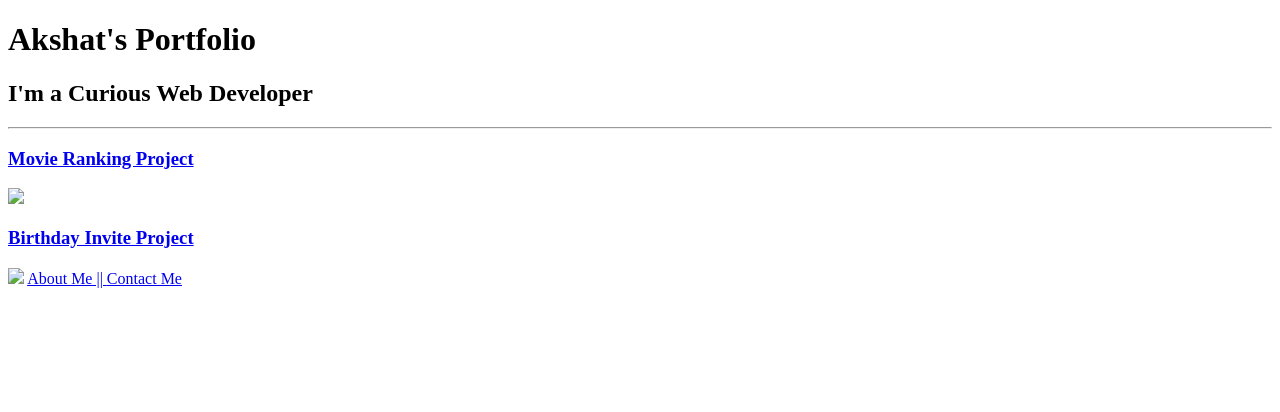
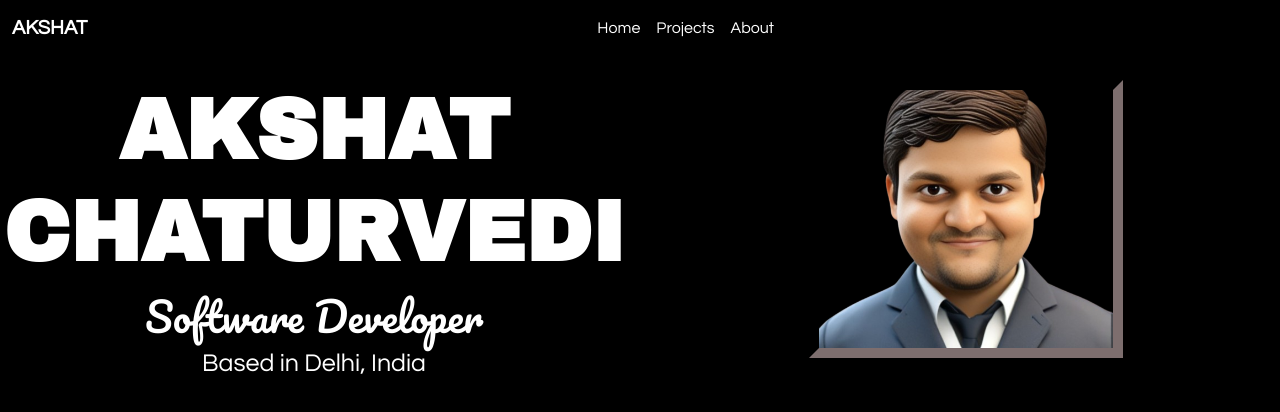
Before and after one commit to akshat4815/html-portfolio, a plain HTML site: page index.html in a window 1280 px wide. Drawn offline with nearby package versions, Linux system fonts and the light colour scheme.

Commit message:
Add files via upload

```diff
--- a/index.html
+++ b/index.html
@@ -1,23 +1,54 @@
 <!DOCTYPE html>
 <html lang="en">
+
 <head>
     <meta charset="UTF-8">
     <meta name="viewport" content="width=device-width, initial-scale=1.0">
-    <title>My Portfolio's</title>
+    <link href="https://cdn.jsdelivr.net/npm/bootstrap@5.3.3/dist/css/bootstrap.min.css" rel="stylesheet"
+        integrity="sha384-QWTKZyjpPEjISv5WaRU9OFeRpok6YctnYmDr5pNlyT2bRjXh0JMhjY6hW+ALEwIH" crossorigin="anonymous">
+    <script src="https://cdn.jsdelivr.net/npm/bootstrap@5.3.3/dist/js/bootstrap.bundle.min.js"
+        integrity="sha384-YvpcrYf0tY3lHB60NNkmXc5s9fDVZLESaAA55NDzOxhy9GkcIdslK1eN7N6jIeHz"
+        crossorigin="anonymous"></script>
+    <link rel="stylesheet" href="styles.css">
+    <link rel="preconnect" href="https://fonts.googleapis.com">
+    <link rel="preconnect" href="https://fonts.gstatic.com" crossorigin>
+    <link href="https://fonts.googleapis.com/css2?family=Archivo+Black&family=Pacifico&family=Questrial&display=swap" rel="stylesheet">
+    <title>Akshat</title>
 </head>
+
 <body>
-    <h1>Akshat's Portfolio</h1>
-    <h2>I'm a Curious Web Developer</h2>
-    <hr />
-    <a href="../2.4 Movie Ranking Project/index.html"><h3>Movie Ranking Project</h3></a>
-    <img src="../4.3 HTML Porfolio Project/assets/images/movie-ranking.png" height="300">
-    <a href="../3.4 Birthday Invite Project/index.html"><h3>Birthday Invite Project</h3></a>
-    <img src="../4.3 HTML Porfolio Project/assets/images/birthday-invite.png" height="300">
-
-
-    <a href="../4.1 Webpages/public/about.html">About Me || </a>
-    <a href="../4.1 Webpages/public/contact.html">Contact Me</a>
-
+    <div class="fluid-container">
+        <nav class="navbar navbar-expand-md">
+            <div class="container-fluid">
+                <a class="navbar-brand fw-bold" href="#">AKSHAT</a>
+                <button class="navbar-toggler" type="button" data-bs-toggle="collapse"
+                    data-bs-target="#navbarNavAltMarkup" aria-controls="navbarNavAltMarkup" aria-expanded="false"
+                    aria-label="Toggle navigation">
+                    <span class="navbar-toggler-icon"></span>
+                </button>
+                <div class="collapse navbar-collapse" id="navbarNavAltMarkup">
+                    <div class="navbar-nav mx-auto">
+                        <a class="nav-link active" href="#">Home</a>
+                        <a class="nav-link" href="#">Projects</a>
+                        <a class="nav-link" href="#">About</a>
+                    </div>
+                </div>
+            </div>
+        </nav>
+    </div>
+    <div class="fluid-container mt-4">
+        <div class="row">
+            <div class="col-md-6">
+                <h1 class="name">AKSHAT CHATURVEDI</h1>
+                <h2 class="designation">Software Developer</h2>
+                <h2 class="location">Based in Delhi, India</h2>
+            </div>
+            <div class="col-md-6">
+                <img class="face mx-auto d-block" src="./img/my-image.png" alt="image">
+            </div>
+        </div>
+    </div>
 
 </body>
+
 </html>
--- /dev/null
+++ b/styles.css
@@ -0,0 +1,42 @@
+body {
+    background-color: #000000;
+    color: #ffffff;
+    font-family: "Questrial", serif;
+
+}
+.navbar {
+    background-color: #000000;
+    color: #ffffff;
+}
+
+.navbar .nav-link {
+    color: #ffffff !important;
+}
+
+.navbar .navbar-brand {
+    color: #ffffff !important;
+}
+.nav-link:hover {
+    color: #b5d60d !important;
+}
+.name {
+    font-size: 85px;
+    font-weight:900;
+    text-align: center;
+    font-family: "Archivo black", sans-serif;
+}
+.designation{
+    font-size: 40px;
+    font-weight:300;
+    text-align: center;
+    font-family: "Pacifico", sans-serif;
+}
+.location {
+    font-size: 25px;
+    text-align: center;
+    font-weight: lighter;
+}
+.face{
+    width: 50%;
+    border: 10px inset rgb(41, 36, 36);
+}
```
Also changed, not shown: img/my-image.png (added), img/ravi.jpg (added).
